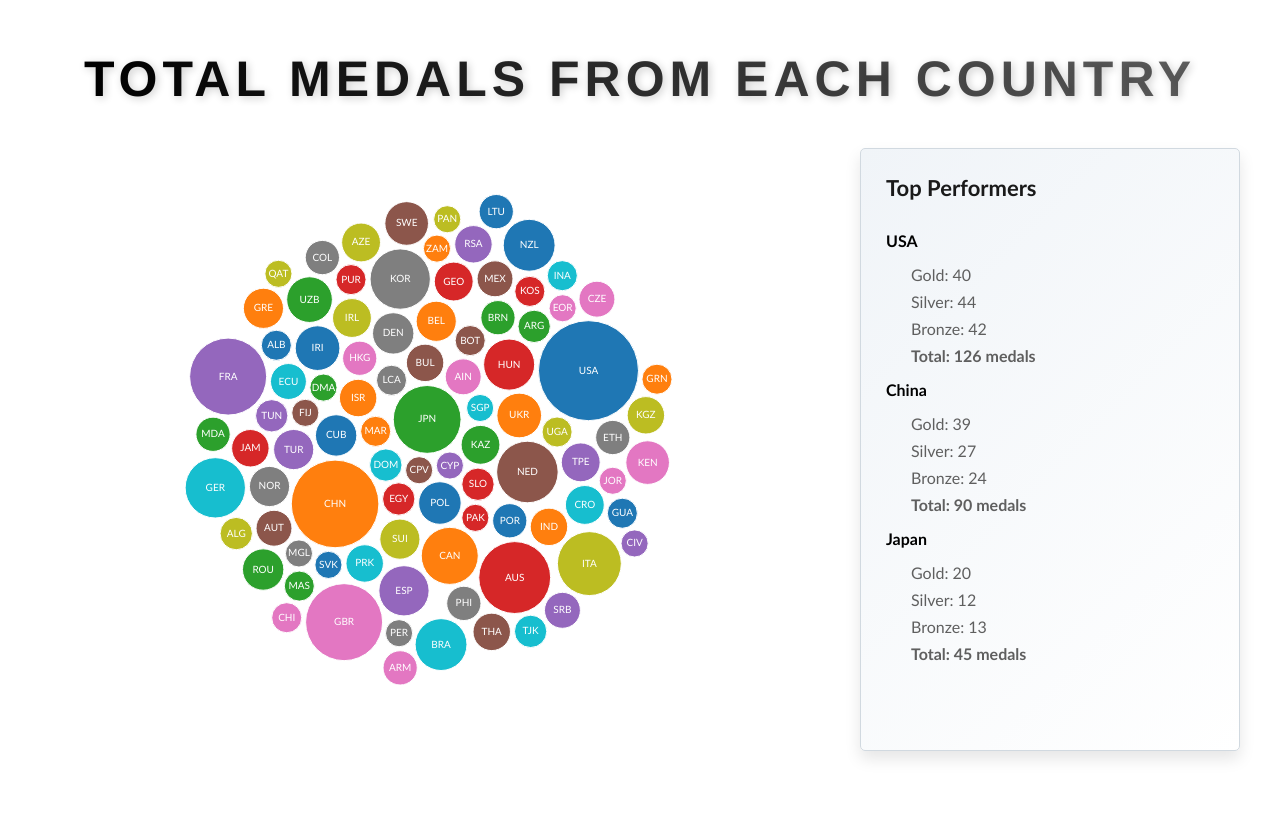
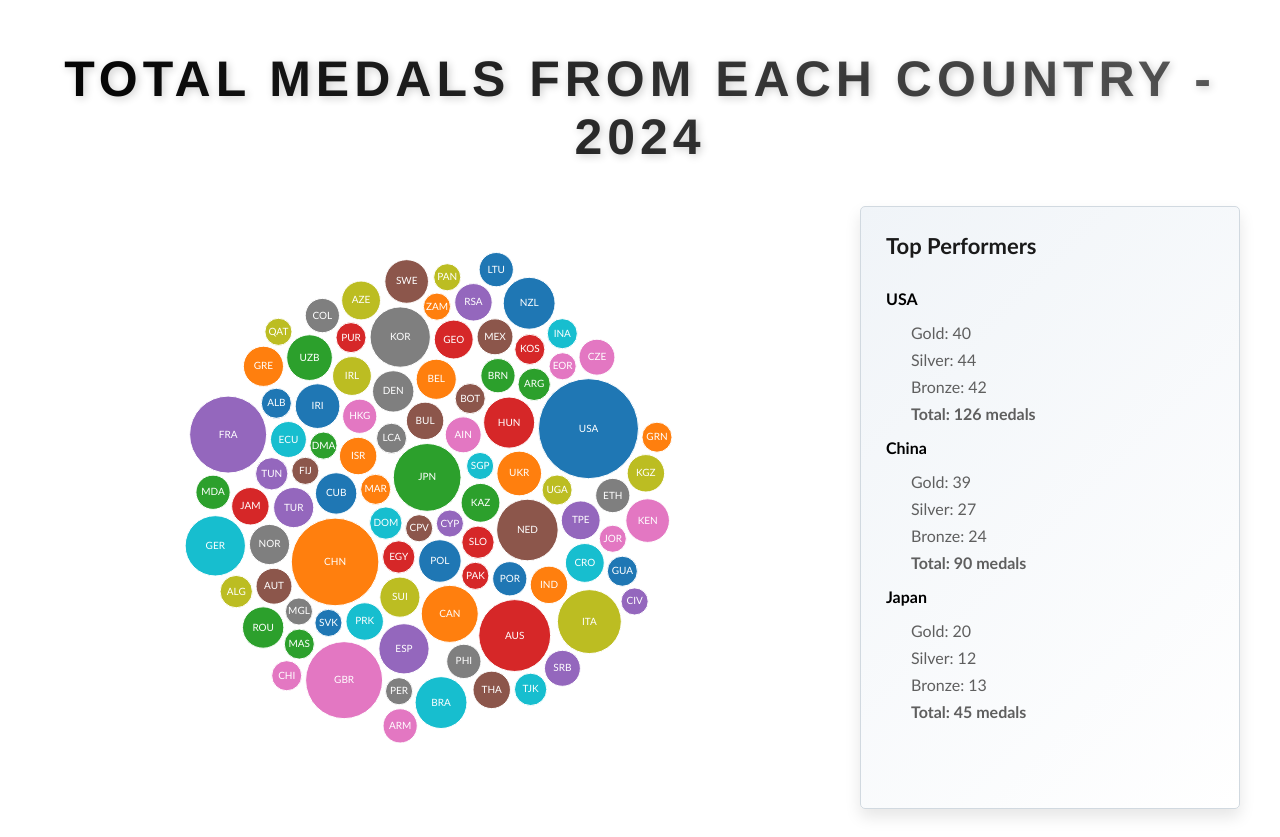
Before and after one commit to Betelrigel/Olympics-Visualization, a plain HTML site: page index.html in a window 1280 px wide. Before the commit the page ends 800 px from the top, so only its background shows below. Drawn offline with nearby package versions, Linux system fonts and the light colour scheme.

Commit message:
Update index.html

```diff
--- a/index.html
+++ b/index.html
@@ -156,7 +156,7 @@
     </style>
 </head>
 <body>
-    <h2>Total Medals from Each Country</h2>
+    <h2>Total Medals from Each Country - 2024</h2>
     <div class="container">
         <div id="chart"></div>
         <div class="info-box">
```
